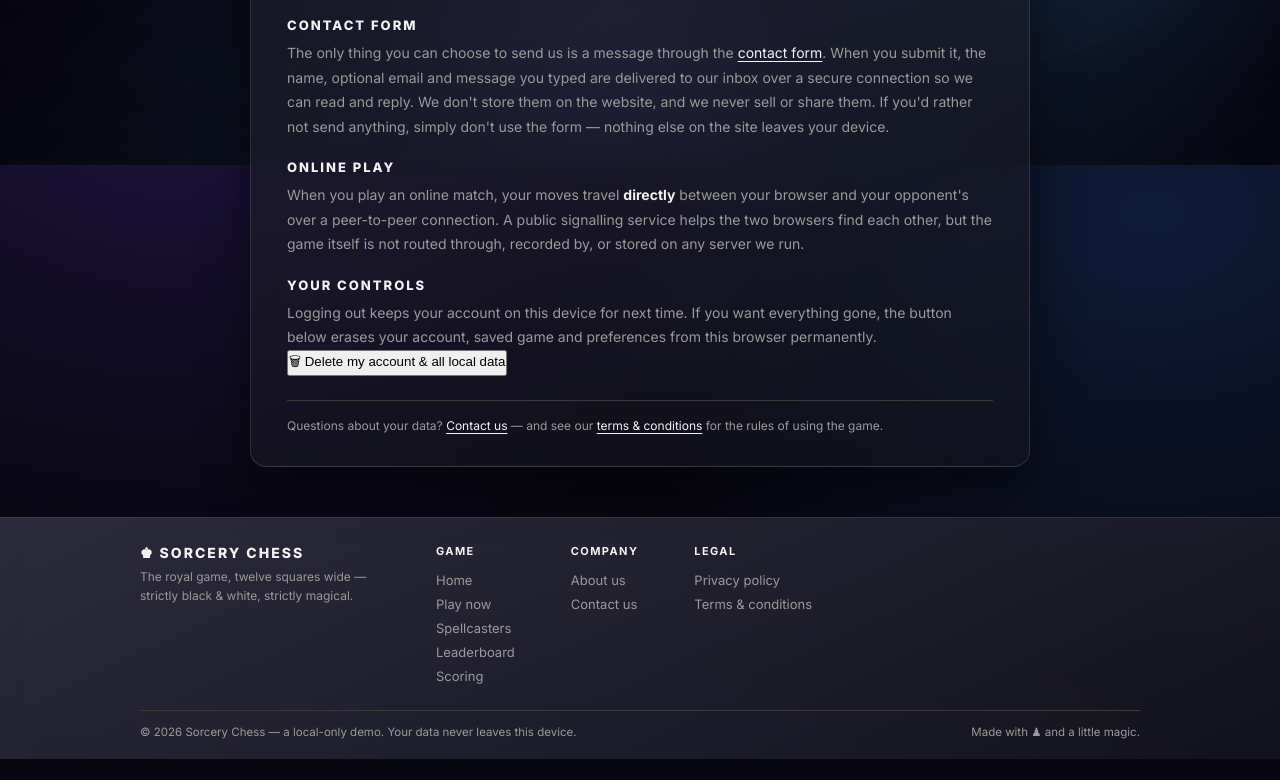
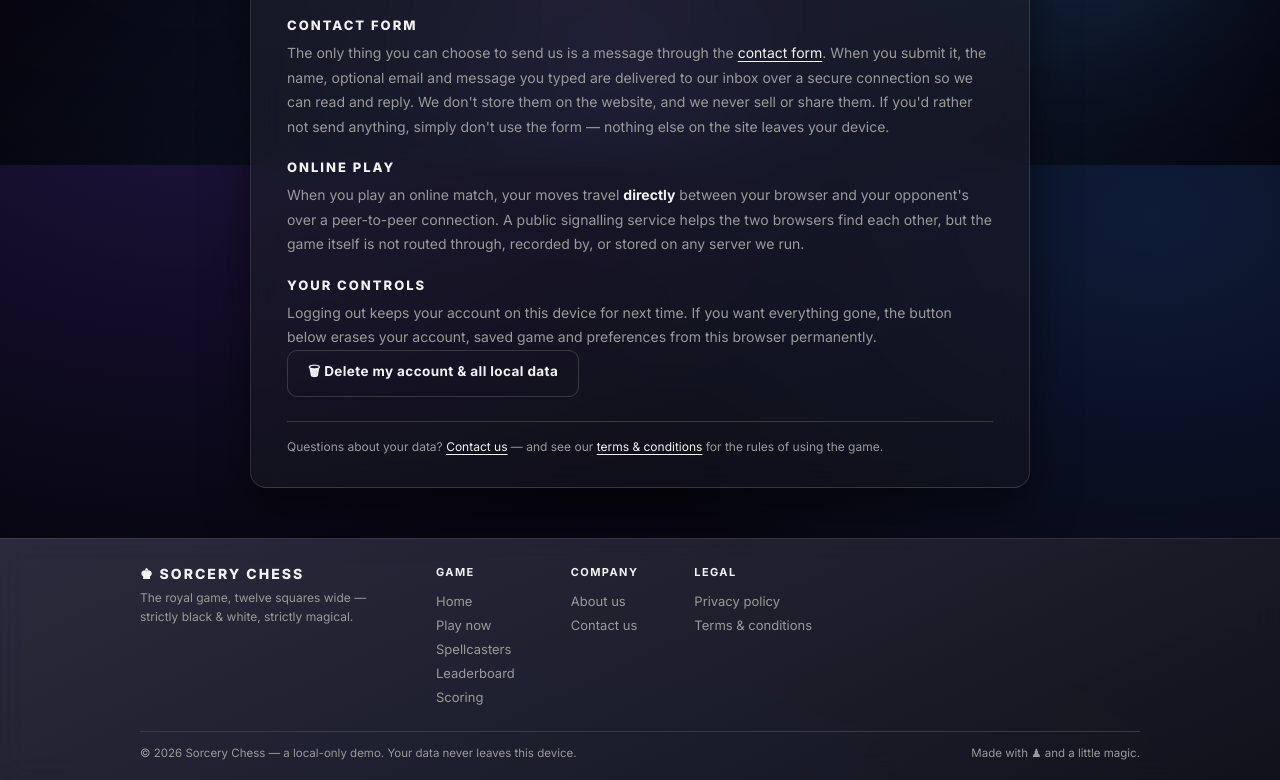
Before and after one commit to atharva236723/sorcerychess, a website: page privacy.html in a window 1280 px wide. Shown: the part 635-1415 px from the top of the page. Before the commit the page ends 1394 px from the top, so only its background shows below. Drawn offline with Linux system fonts and the light colour scheme.

Commit message:
Style contact and privacy page buttons to match site design

```diff
--- a/css/pages.css
+++ b/css/pages.css
@@ -76,6 +76,31 @@ html{
 .pagebox .muted-foot{margin-top:24px; padding-top:14px; border-top:1px solid var(--line);
   font-size:12px; color:var(--muted);}
 
+/* ---- standalone page buttons ---- */
+.pagebox button, .page-main button{
+  font-family:'Inter',Arial,sans-serif; font-weight:700; font-size:13.5px; letter-spacing:.4px;
+  background:linear-gradient(180deg,#ffffff,#d9d9d9); color:#000;
+  border:none; border-radius:10px; padding:11px 20px; cursor:pointer;
+  box-shadow:0 2px 0 #000, 0 4px 10px rgba(0,0,0,.45);
+  transition:transform .15s ease, box-shadow .15s ease, background .15s ease;
+}
+.pagebox button:hover, .page-main button:hover{
+  transform:translateY(-2px);
+  background:linear-gradient(180deg,#ffffff,#ececec);
+  box-shadow:0 4px 0 #000, 0 8px 18px rgba(0,0,0,.55);
+}
+.pagebox button:active, .page-main button:active{
+  transform:translateY(0); box-shadow:0 1px 0 #000, 0 2px 6px rgba(0,0,0,.4);
+}
+.pagebox button:disabled{ background:#3a3a3a; color:#777; box-shadow:none; transform:none; cursor:default;}
+.pagebox button.ghost{
+  background:transparent; color:var(--ink); border:1.5px solid var(--line); box-shadow:none;
+}
+.pagebox button.ghost:hover{
+  border-color:var(--accent); background:rgba(var(--accent-rgb),.10);
+  box-shadow:0 0 14px rgba(var(--accent-rgb),.4); transform:translateY(-2px);
+}
+
 /* ---- contact form extras ---- */
 .afield .opt{font-weight:400; color:var(--muted); font-size:11px; letter-spacing:0; text-transform:none;}
 /* honeypot: off-screen for humans, still fillable by naive bots; never display:none */
```
